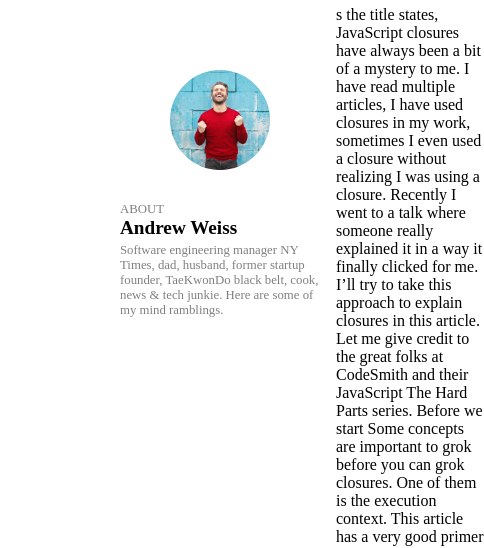
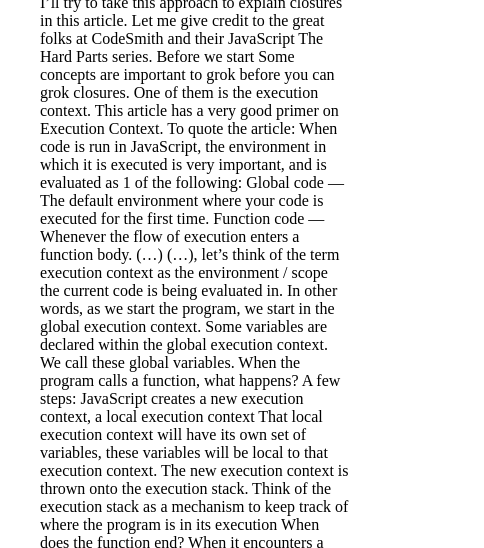
Before and after one commit to wandrew8/blog, a Gatsby site: page /blog/closures in a window 390 px wide. Shown: the part 244-792 px from the top of the page, 484 px wide, since content can reach past the window. Built offline with nearby package versions, Linux system fonts and the light colour scheme; Gatsby itself is replaced by a stand-in of ours.

Commit message:
adds useMediaQuery hook for styling and conditional rendering of blog template

```diff
--- /dev/null
+++ b/src/hooks/mediaQuery.js
@@ -0,0 +1,21 @@
+import { useState, useEffect } from 'react';
+
+const useMediaQuery = (query) => {
+  const [matches, setMatches] = useState(false);
+
+  useEffect(() => {
+    const media = window.matchMedia(query);
+    if (media.matches !== matches) {
+      setMatches(media.matches);
+    }
+    const listener = () => {
+      setMatches(media.matches);
+    };
+    media.addListener(listener);
+    return () => media.removeListener(listener);
+  }, [matches, query]);
+
+  return matches;
+}
+
+export default useMediaQuery
--- /dev/null
+++ b/src/styles/devices.js
@@ -0,0 +1,20 @@
+const size = {
+    mobileS: '320px',
+    mobileM: '375px',
+    mobileL: '425px',
+    tablet: '768px',
+    laptop: '1024px',
+    laptopL: '1440px',
+    desktop: '2560px'
+  }
+
+export const devices = {
+    mobileS: `(min-width: ${size.mobileS})`,
+    mobileM: `(min-width: ${size.mobileM})`,
+    mobileL: `(min-width: ${size.mobileL})`,
+    tablet: `(min-width: ${size.tablet})`,
+    laptop: `(min-width: ${size.laptop})`,
+    laptopL: `(min-width: ${size.laptopL})`,
+    desktop: `(min-width: ${size.desktop})`,
+    desktopL: `(min-width: ${size.desktop})`
+  };
--- a/src/templates/blogTemplate.js
+++ b/src/templates/blogTemplate.js
@@ -3,15 +3,16 @@ import { Helmet } from "react-helmet"
 import { graphql } from "gatsby"
 import styled from "styled-components"
 import AuthorAside from '../components/authorAside'
-
+import { devices } from '../styles/devices'
+import useMediaQuery from '../hooks/mediaQuery'
 export default function Template({ data }) {
   const { markdownRemark: post } = data
-  console.log(post.frontmatter.authorImage)
+  let isPageWide = useMediaQuery(devices.tablet);
   return (
     <PageContainer>
       <Helmet title={`${post.frontmatter.title}`} />
       <Container>
-        <AuthorAside authorBio={post.frontmatter.authorBio} author={post.frontmatter.author} authorImage={post.frontmatter.authorImage.childImageSharp.fluid}/>
+        {isPageWide && <AuthorAside mobile={isPageWide} authorBio={post.frontmatter.authorBio} author={post.frontmatter.author} authorImage={post.frontmatter.authorImage.childImageSharp.fluid}/> }
         <div className="blog-post">
           <h1>{post.frontmatter.title}</h1>
           <div
@@ -51,10 +52,22 @@ const Container = styled.div`
   margin: 2rem auto;
   text-align: left;
   display: grid;
-  grid-template-columns: 200px 4fr;
+  grid-template-columns: 1fr;
   grid-gap: 2rem;
   position: relative;
+  @media ${devices.tablet} {
+    grid-template-columns: 200px 4fr;
+  }
 `
 const PageContainer = styled.div`
-  margin: 6rem;
+  margin: 2rem;
+  @media ${devices.mobileL} {
+    margin: 4rem;
+  }
+  @media ${devices.tablet} {
+    margin: 6rem 4rem;
+  }
+  @media ${devices.laptop} {
+    margin: 6rem;
+  }
 `;
```
